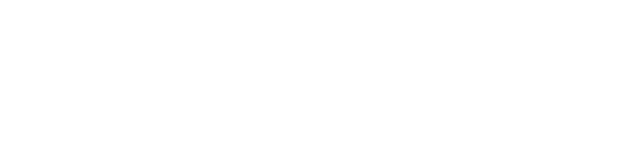
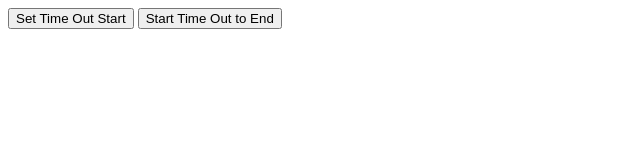
Before and after one commit to F-cloud-source/my-js-vault, a plain HTML site: page setTimeOut.html in a window 1280 px wide. Shown: the whole page, without its empty margins (0-640 px from the left). Drawn offline with Linux system fonts and the light colour scheme.

Commit message:
setTimeOut.js , setTimeOut.html

```diff
--- a/setTimeOut.html
+++ b/setTimeOut.html
@@ -8,7 +8,9 @@
 </head>
 <body>
 
+    <button onclick="startTimer()">Set Time Out Start</button>
 
+    <button onclick="clearTimer()">Start Time Out to End </button>
 
     <script src="setTimeOut.js" ></script>
 </body>
--- a/setTimeOut.js
+++ b/setTimeOut.js
@@ -1,6 +1,7 @@
 // setTimeOut = function in JS that allows you to schedule.
 //              the excution of a after an amont of time  (milliseconds).
 //              Times are approptiate (varies based on the Workload of the JS runtime env.).
+// ClearTimeout(timeoutID) =  can cancel a timeout before it triggers.
 
 //             setTimeOut(call back , delay);
 
@@ -11,4 +12,24 @@
 
 //setTimeOut(setTimeOut , 3000);
 
-setTimeout(() =>  window.alert("Hello Guys") , 4000);
+//setTimeout(() =>  window.alert("Hello Guys") , 4000);
+
+
+//const timeoutID  = setTimeOut(() => window.alert(`Js is cool`), 4000);
+
+
+//ClearTimeout(timeoutID);
+
+
+let timeoutID;
+
+
+function startTimer(){
+     timeoutID  =  setTimeout(()  => window.alert(`Hello JS`), 5000);
+     console.log("Count is Started");
+}
+
+function clearTimer(){
+   clearTimeout(timeoutID);
+   console.log("Count is End");
+}
```
